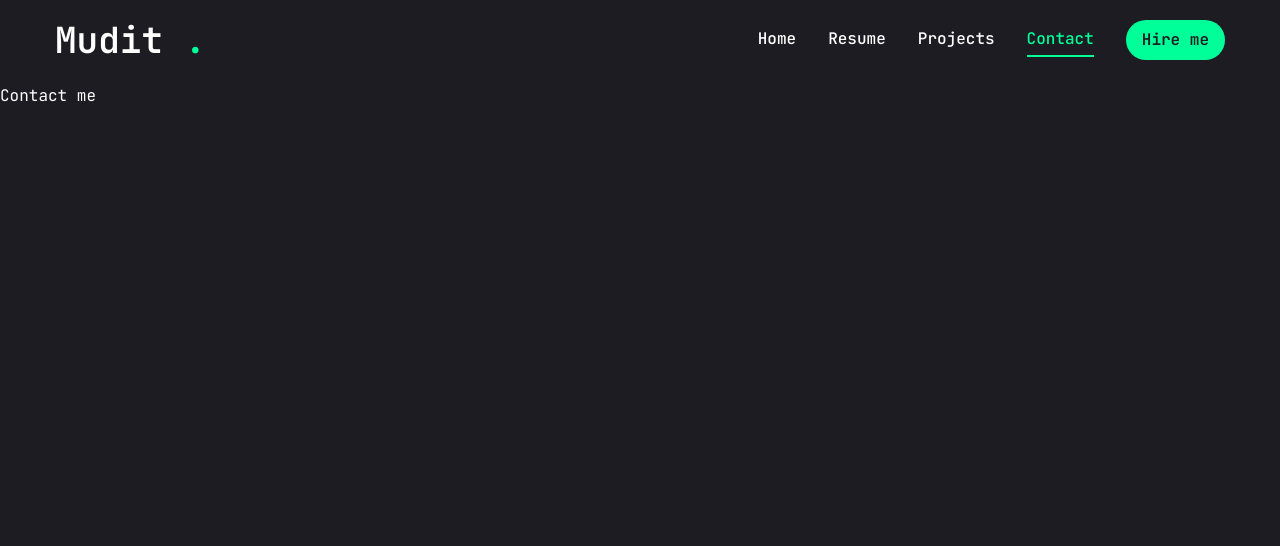
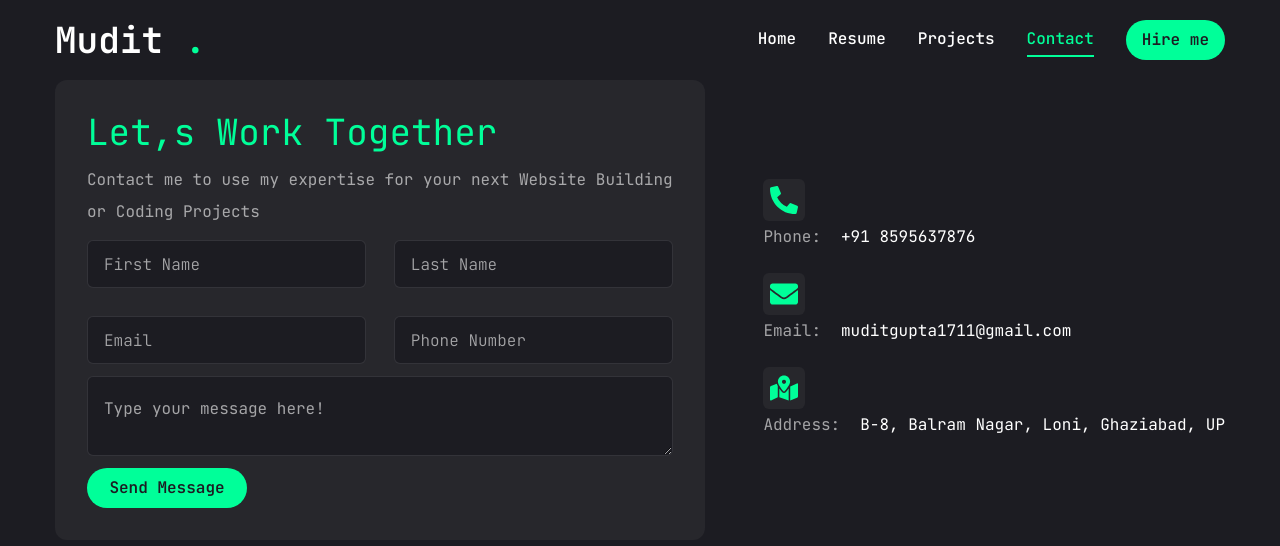
Before and after one commit to guptamudit/Mudit-Gupta, a Next.js app in the folder mudit-gupta/: page /contact in a window 1280 px wide. Shown: the top 546 px of the page. Built offline with nearby package versions, Linux system fonts and the light colour scheme.

Commit message:
"Updated Contact page JSX with new UI components and layout, and modified Input and Textarea components with new styles."

```diff
--- a/mudit-gupta/app/contact/page.jsx
+++ b/mudit-gupta/app/contact/page.jsx
@@ -1,5 +1,102 @@
+"use client";
+
+import { FaEnvelope, FaMapMarkedAlt, FaPhoneAlt } from "react-icons/fa";
+
+const info = [
+  {
+    icon: <FaPhoneAlt />,
+    title: "Phone:",
+    description: "+91 8595637876",
+  },
+  {
+    icon: <FaEnvelope />,
+    title: "Email:",
+    description: "muditgupta1711@gmail.com",
+  },
+  {
+    icon: <FaMapMarkedAlt />,
+    title: "Address:",
+    description: "B-8, Balram Nagar, Loni, Ghaziabad, UP",
+  },
+];
+
+import { motion } from "framer-motion";
+import { Input } from "@/components/ui/input";
+
+import { Textarea } from "@/components/ui/textarea";
+import { Button } from "@/components/ui/button";
 const Contact = () => {
-  return <div>Contact me</div>;
+  const handleclick = (e) => {
+    e.preventDefault();
+    alert("Form submitted Successfully");
+  };
+  return (
+    <motion.section
+      initial={{ opacity: 0 }}
+      animate={{
+        opacity: 1,
+        transition: { delay: 2.4, duration: 0.4, ease: "easeIn" },
+      }}
+      className=" py-0 "
+    >
+      <div className="container mx-auto">
+        <div className="flex flex-col md:flex-row-reverse xl:flex-row gap-[30px]">
+          {/* form */}
+          <div className="xl:h-[54%] order-2 xl:order-none">
+            <form
+              action=""
+              className="flex flex-col gap-3 p-8 bg-[#27272c] rounded-xl"
+            >
+              <h3 className="text-4xl text-accent">Let,s Work Together</h3>
+              <p className="text-white/60">
+                Contact me to use my expertise for your next Website Building{" "}
+                <br /> or Coding Projects
+              </p>
+              {/* input */}
+              <div className="grid grid-cols-1 md:grid-cols-2 gap-7">
+                <Input type="firstname" placeholder="First Name" />
+                <Input type="lastname" placeholder="Last Name" />
+                <Input type="email" placeholder="Email" />
+                <Input type="phone" placeholder="Phone Number" />
+              </div>
+              {/* textarea */}
+              <Textarea
+                className="h-[80px]"
+                placeholder="Type your message here!"
+              ></Textarea>
+              {/* button */}
+              <Button
+                className="xl:max-w-40 max-w-[200px]"
+                onClick={handleclick}
+              >
+                Send Message
+              </Button>
+            </form>
+          </div>
+          {/* info */}
+          <div className="flex-1 flex items-center xl:justify-end justify-center order-1 xl:order-none mb-8 xl:mb-0">
+            <ul className="flex flex-col gap-5">
+              {info.map((item, index) => {
+                return (
+                  <li key={index}>
+                    <div className="w-[30px] h-[30px] xl:w-[42px] xl:h-[42px] bg-[#27272c] text-accent rounded-md flex items-center justify-center">
+                      <div className="xl:text-[28px] text-[29px]">
+                        {item.icon}
+                      </div>
+                    </div>
+                    <div className="xl:flex xl:flex-row  gap-5">
+                      <p className="text-white/60">{item.title}</p>
+                      <h3>{item.description}</h3>
+                    </div>
+                  </li>
+                );
+              })}
+            </ul>
+          </div>
+        </div>
+      </div>
+    </motion.section>
+  );
 };
 
 export default Contact;
--- a/mudit-gupta/components/ui/input.jsx
+++ b/mudit-gupta/components/ui/input.jsx
@@ -1,19 +1,20 @@
-import * as React from "react"
+import * as React from "react";
 
-import { cn } from "@/lib/utils"
+import { cn } from "@/lib/utils";
 
 const Input = React.forwardRef(({ className, type, ...props }, ref) => {
   return (
-    (<input
+    <input
       type={type}
       className={cn(
-        "flex h-10 w-full rounded-md border border-slate-200 bg-white px-3 py-2 text-sm ring-offset-white file:border-0 file:bg-transparent file:text-sm file:font-medium placeholder:text-slate-500 focus-visible:outline-none focus-visible:ring-2 focus-visible:ring-slate-950 focus-visible:ring-offset-2 disabled:cursor-not-allowed disabled:opacity-50 dark:border-slate-800 dark:bg-slate-950 dark:ring-offset-slate-950 dark:placeholder:text-slate-400 dark:focus-visible:ring-slate-300",
+        "flex h-[48px] rounded-md border border-white/10 focus:border-accent font-light bg-primary px-4 py-5 text-base placeholder:text-white/60 outline-none ",
         className
       )}
       ref={ref}
-      {...props} />)
+      {...props}
+    />
   );
-})
-Input.displayName = "Input"
+});
+Input.displayName = "Input";
 
-export { Input }
+export { Input };
--- a/mudit-gupta/components/ui/textarea.jsx
+++ b/mudit-gupta/components/ui/textarea.jsx
@@ -1,18 +1,19 @@
-import * as React from "react"
+import * as React from "react";
 
-import { cn } from "@/lib/utils"
+import { cn } from "@/lib/utils";
 
 const Textarea = React.forwardRef(({ className, ...props }, ref) => {
   return (
-    (<textarea
+    <textarea
       className={cn(
-        "flex min-h-[80px] w-full rounded-md border border-slate-200 bg-white px-3 py-2 text-sm ring-offset-white placeholder:text-slate-500 focus-visible:outline-none focus-visible:ring-2 focus-visible:ring-slate-950 focus-visible:ring-offset-2 disabled:cursor-not-allowed disabled:opacity-50 dark:border-slate-800 dark:bg-slate-950 dark:ring-offset-slate-950 dark:placeholder:text-slate-400 dark:focus-visible:ring-slate-300",
+        "flex min-h-[80px] w-full rounded-md border border-white/10 bg-primary px-4 py-5 text-base placeholder:text-white/60 focus-visible:ring-accent focus-visible:outline-none focus-visible:ring-1 focus-visible:ring-offset-0 disabled:cursor-not-allowed disabled:opacity-50",
         className
       )}
       ref={ref}
-      {...props} />)
+      {...props}
+    />
   );
-})
-Textarea.displayName = "Textarea"
+});
+Textarea.displayName = "Textarea";
 
-export { Textarea }
+export { Textarea };
```
